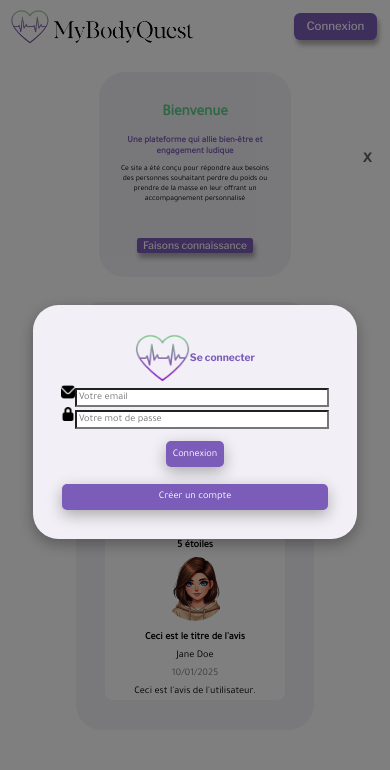
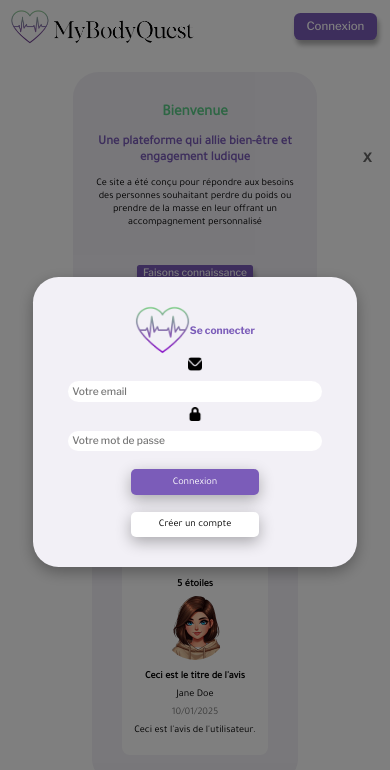
Before and after one commit to WildCodeSchool-2024-09/JS-RemoteFR-Crew404-MyBodyQuest, a React (Vite) app in the folder client/: page / in a window 390 px wide. Both pictures are taken after a click on the button "Connexion". Shown: the top 770 px of the page. Built offline with nearby package versions, Linux system fonts and the light colour scheme; a web font is replaced by a local one.

Commit message:
CSS Desktop et Mobile fixed

```diff
--- a/client/src/pages/Accueil.tsx
+++ b/client/src/pages/Accueil.tsx
@@ -97,7 +97,7 @@ function Accueil() {
 
             <button
               type="button"
-              className={style.createAccount}
+              className={style.buttoncreateAccount}
               onClick={() => {
                 setConnexionOpen(false);
                 setModaleInscriptionOpen(true);
--- a/client/src/styles/Accueil.module.css
+++ b/client/src/styles/Accueil.module.css
@@ -13,19 +13,19 @@
 
 .titleh2 {
   color: var(--bg-color-purple);
-  font-size: 0.7rem;
+  font-size: 1rem;
 }
 
 .intro {
-  font-size: 0.6rem;
+  font-size: 0.8rem;
 }
 
 .bienvenue {
   margin-top: 5rem;
   border-radius: 2rem;
   padding: 1.5rem;
-  height: 13rem;
-  width: 15em;
+  height: auto;
+  width: 20em;
   background-color: var(--bg-color-light);
   align-items: center;
   text-align: center;
@@ -86,8 +86,8 @@
   background-color: white;
   border-radius: 8px;
   padding: 1rem;
-  width: 12rem;
-  height: 12rem;
+  width: auto;
+  height: auto;
   margin: 0.8rem;
 }
 
@@ -171,10 +171,10 @@
   text-align: center;
 }
 
-.createAccount,
 .inscription,
 .buttonConnexion,
 .buttonInscription {
+  width: 10rem;
   margin: 0.3rem;
   margin-top: 1rem;
   padding: 0.5rem;
@@ -184,6 +184,34 @@
   border-radius: 5px;
   cursor: pointer;
   box-shadow: 0px 5px 15px rgba(0, 0, 0, 0.3);
+  align-self: center;
+}
+
+.createAccount:hover,
+.inscription:hover,
+.connexion:hover,
+.closeConnexion:hover,
+.closeCreateAccount:hover,
+.closeInscription:hover,
+.buttonConnexion:hover,
+.questionnaire:hover,
+.buttonInscription:hover,
+.buttoncreateAccount:hover {
+  background-color: var(--bg-color-green);
+}
+
+.buttoncreateAccount {
+  width: 10rem;
+  margin: 0.3rem;
+  margin-top: 1rem;
+  padding: 0.5rem;
+  background-color: white;
+  color: black;
+  border: none;
+  border-radius: 5px;
+  cursor: pointer;
+  box-shadow: 0px 5px 15px rgba(0, 0, 0, 0.3);
+  align-self: center;
 }
 
 .closeConnexion {
@@ -221,17 +249,8 @@
   cursor: pointer;
 }
 
-.createAccount:hover,
-.inscription:hover,
-.connexion:hover,
-.closeConnexion:hover,
-.closeCreateAccount:hover,
-.closeInscription:hover,
-.buttonConnexion:hover {
-  background-color: var(--bg-color-green);
-}
-
-.input {
+.inputField,
+.inscriptionInput {
   font-family: "Libre Franklin", serif;
   margin: 0.4rem;
   padding: 0.3rem;
@@ -240,7 +259,8 @@
   border-width: thick;
 }
 
-.input:focus {
+.inputField:focus,
+.inscriptionInput:focus {
   outline: none;
 }
 
@@ -335,7 +355,7 @@
     position: absolute;
     width: 8rem;
     top: 1rem;
-    right: 5rem;
+    right: 2rem;
     padding: 0.5rem 1rem;
     background-color: var(--bg-color-purple);
     color: white;
@@ -356,7 +376,7 @@
     justify-content: center;
     align-items: center;
     flex-wrap: wrap;
-    margin: 2rem;
+    margin: 7rem;
     background-color: var(--bg-color-light);
     border-radius: 2rem;
   }
@@ -473,6 +493,33 @@
     align-self: center;
   }
 
+  .buttoncreateAccount {
+    width: 10rem;
+    margin: 0.3rem;
+    margin-top: 1rem;
+    padding: 0.5rem;
+    background-color: white;
+    color: black;
+    border: none;
+    border-radius: 5px;
+    cursor: pointer;
+    box-shadow: 0px 5px 15px rgba(0, 0, 0, 0.3);
+    align-self: center;
+  }
+
+  .createAccount:hover,
+  .inscription:hover,
+  .connexion:hover,
+  .closeConnexion:hover,
+  .closeCreateAccount:hover,
+  .closeInscription:hover,
+  .buttonConnexion:hover,
+  .questionnaire:hover,
+  .buttonInscription:hover,
+  .buttoncreateAccount:hover {
+    background-color: var(--bg-color-green);
+  }
+
   .closeConnexion,
   .closeCreateAccount,
   .closeInscription {
@@ -487,19 +534,8 @@
     cursor: pointer;
   }
 
-  .createAccount:hover,
-  .inscription:hover,
-  .connexion:hover,
-  .closeConnexion:hover,
-  .closeCreateAccount:hover,
-  .closeInscription:hover,
-  .buttonConnexion:hover,
-  .questionnaire:hover,
-  .buttonInscription:hover {
-    background-color: var(--bg-color-green);
-  }
-
-  .input {
+  .inputField,
+  .inscriptionInput {
     font-family: "Libre Franklin", serif;
     margin: 0.4rem;
     padding: 0.3rem;
@@ -508,7 +544,8 @@
     border-width: thick;
   }
 
-  .input:focus {
+  .inputField:focus,
+  .inscriptionInput:focus {
     outline: none;
   }
 
```
